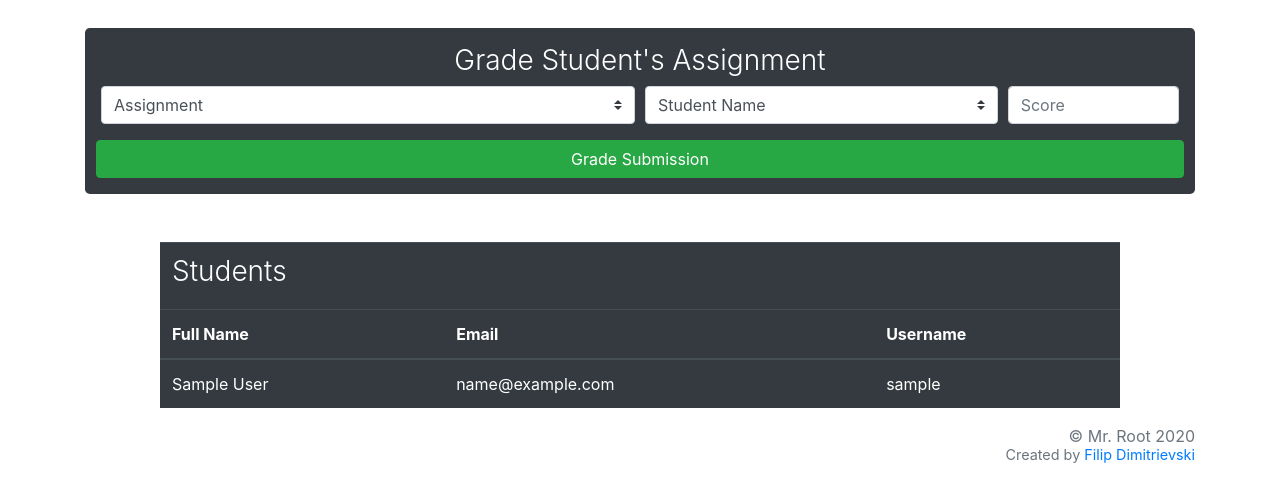
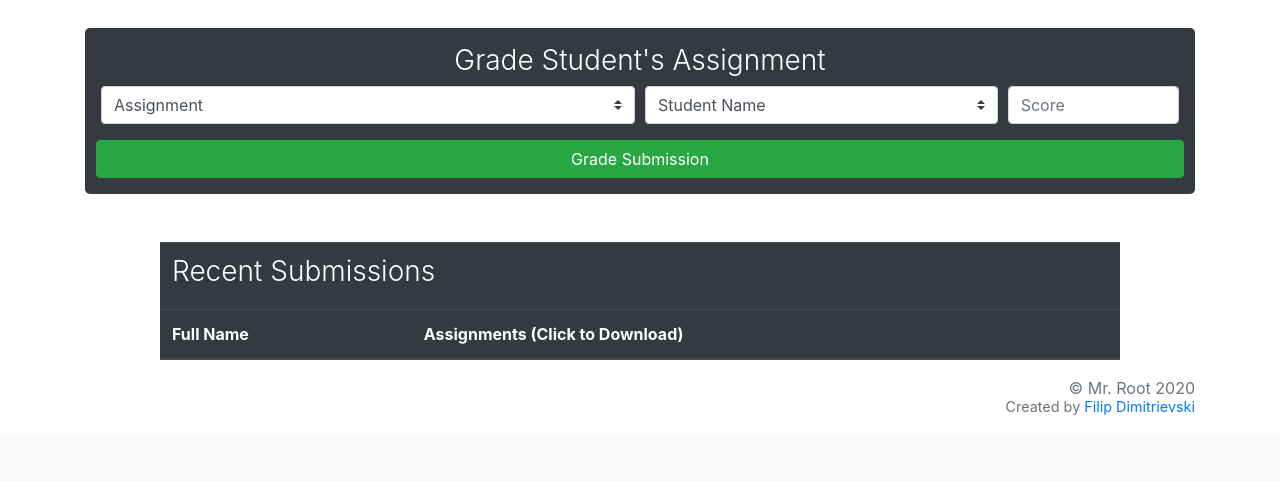
Before and after one commit to Synyster991/darkoont, a Django app: template accounts/templates/accounts/teacherHome.html in a window 1280 px wide. Shown: the part 414-895 px from the top of the page. After the commit the page ends 829 px from the top, so only its background shows below. Run offline with Django 3.2, Linux system fonts and the light colour scheme; a user stored in the database is signed in; tables that the repository leaves empty hold one stand-in row (values such as "Sample post"); the template is opened without the code that fills it: values that come from a table or form of the project are taken from there, most other values are stand-ins (such as "Sample title", 1, 10 or a date in 2020); some libraries are stand-ins or nearby versions.

Commit message:
Recent Submission Feature Added

```diff
--- a/accounts/templates/accounts/teacherHome.html
+++ b/accounts/templates/accounts/teacherHome.html
@@ -70,22 +70,23 @@
             <thead>
                 <tr>
                     <td colspan="5">
-                        <h3 class="font-weight-light">Students</h3>
+                        <h3 class="font-weight-light">Recent Submissions</h3>
                     </td>
                 </tr>
                 <tr>
                     <th scope="col">Full Name</th>
-                    <th scope="col">Email</th>
-                    <th scope="col">Username</th>
+                    <th scope="col">Assignments (Click to Download)</th>
                 </tr>
             </thead>
             <tbody>
-                {% for validStudent in validStudents.all%}
+                {% for submittedAssignments in submittedAssignments.all%}
+                {% if submittedAssignments.points == -1 %}
                 <tr>
-                    <td>{{ validStudent.first_name }} {{ validStudent.last_name }}</td>
-                    <td>{{ validStudent.email}}</td>
-                    <td>{{ validStudent.username }}</td>
+                    <td>{{ submittedAssignments.studentUser.first_name }} {{ submittedAssignments.studentUser.last_name }}</td>
+                    <td><a class="text-muted" href="{{ submittedAssignments.document.url }}"
+                            download>{{ submittedAssignments.assignment.title }}</a></td>
                 </tr>
+                {% endif %}
                 {% endfor %}
             <tbody>
         </table>
--- a/assignments/views.py
+++ b/assignments/views.py
@@ -50,7 +50,7 @@ def teacherAssignments(request):
 
 def submitAssignmentStudent(request, assignment_id):
     tempAssignment = studentAssignments()
-    realAssignment = get_object_or_404(AssignmentTeacherSide, pk=assignment_id) # = assignment =
+    realAssignment = get_object_or_404(AssignmentTeacherSide, pk=assignment_id)
 
     try:
         if request.method == 'POST':
--- a/darkoont/settings.py
+++ b/darkoont/settings.py
@@ -26,7 +26,7 @@ SECRET_KEY = 'nizu)%y%x=2t2lr=)0=#@0o@#e040fn67)b2ez+(-f(i%tkpf1'
 DEBUG = True
 
 ALLOWED_HOSTS = [
-
+    '*',
 ]
 
 
```
Also changed, not shown: accounts/views.py (+2 -8 lines).
